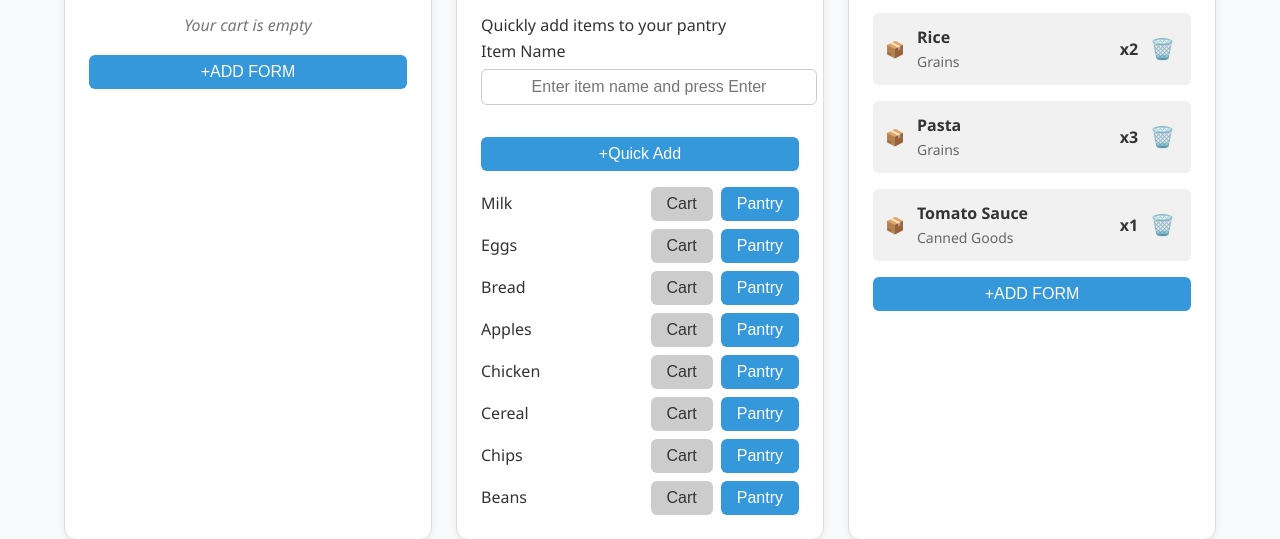
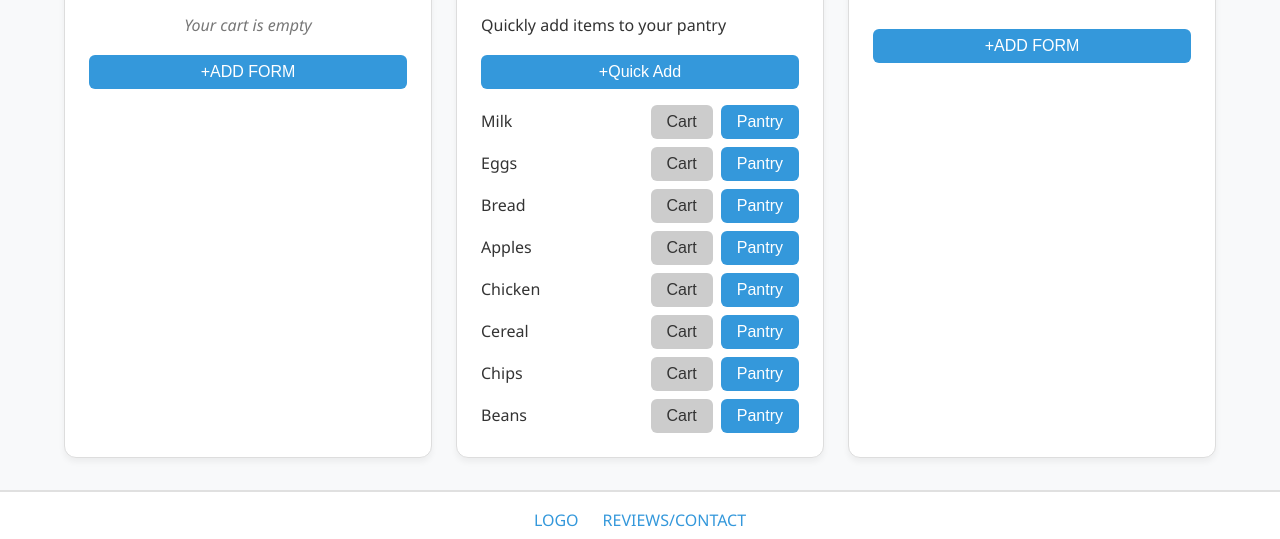
Before and after one commit to ksg721/pantry-tracker, a plain HTML site: page index.html in a window 1280 px wide. Shown: the part 288-827 px from the top of the page. Drawn offline with Linux system fonts and the light colour scheme.

Commit message:
Remove unused quick add input and pantry items from HTML

```diff
--- a/index.html
+++ b/index.html
@@ -60,10 +60,6 @@
                     </div>
                     <div class="card-content quick-add-content">
                         <div class="quick-add-description">Quickly add items to your pantry</div>
-                        <div class="form-group">
-                            <label for="quick-add-input">Item Name</label>
-                            <input type="text" id="quick-add-input" placeholder="Enter item name and press Enter" class="text-center">
-                        </div>
                         <button class="btn btn-primary btn-full" id="quick-add-btn" onclick="quickAdd()">
                             <span class="icon">+</span> Quick Add
                         </button>
@@ -80,45 +76,6 @@
                     </div>
                     <div class="card-content">
                         <div class="items-list" id="pantry-items">
-                            <div class="item">
-                                <div class="item-info">
-                                    <span class="icon">📦</span>
-                                    <div>
-                                        <div class="item-name">Rice</div>
-                                        <div class="item-category">Grains</div>
-                                    </div>
-                                </div>
-                                <div class="item-actions">
-                                    <span class="quantity">x2</span>
-                                    <button class="btn-icon" onclick="removeFromPantry('rice')">🗑️</button>
-                                </div>
-                            </div>
-                            <div class="item">
-                                <div class="item-info">
-                                    <span class="icon">📦</span>
-                                    <div>
-                                        <div class="item-name">Pasta</div>
-                                        <div class="item-category">Grains</div>
-                                    </div>
-                                </div>
-                                <div class="item-actions">
-                                    <span class="quantity">x3</span>
-                                    <button class="btn-icon" onclick="removeFromPantry('pasta')">🗑️</button>
-                                </div>
-                            </div>
-                            <div class="item">
-                                <div class="item-info">
-                                    <span class="icon">📦</span>
-                                    <div>
-                                        <div class="item-name">Tomato Sauce</div>
-                                        <div class="item-category">Canned Goods</div>
-                                    </div>
-                                </div>
-                                <div class="item-actions">
-                                    <span class="quantity">x1</span>
-                                    <button class="btn-icon" onclick="removeFromPantry('tomato-sauce')">🗑️</button>
-                                </div>
-                            </div>
                         </div>
                         <div class="form-container" id="pantry-form" style="display: none;">
                             <div class="form-group">
```
